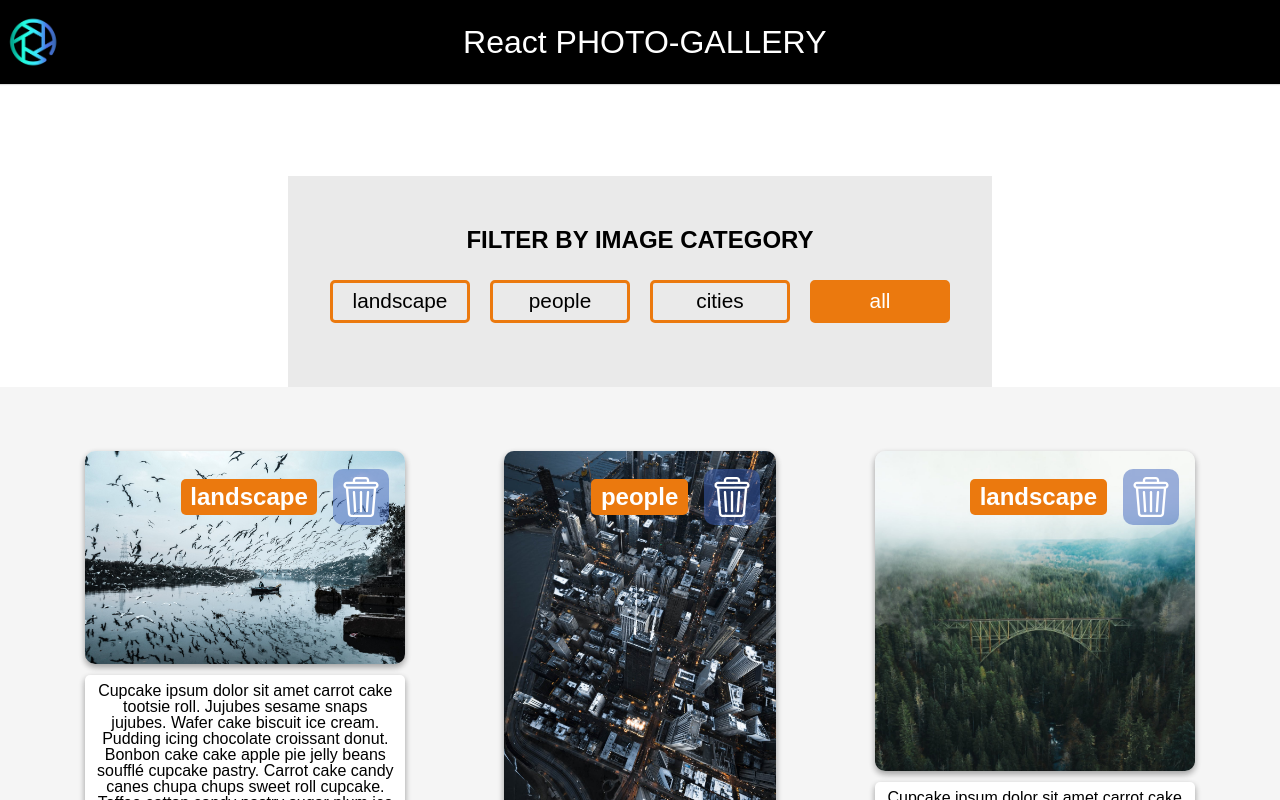
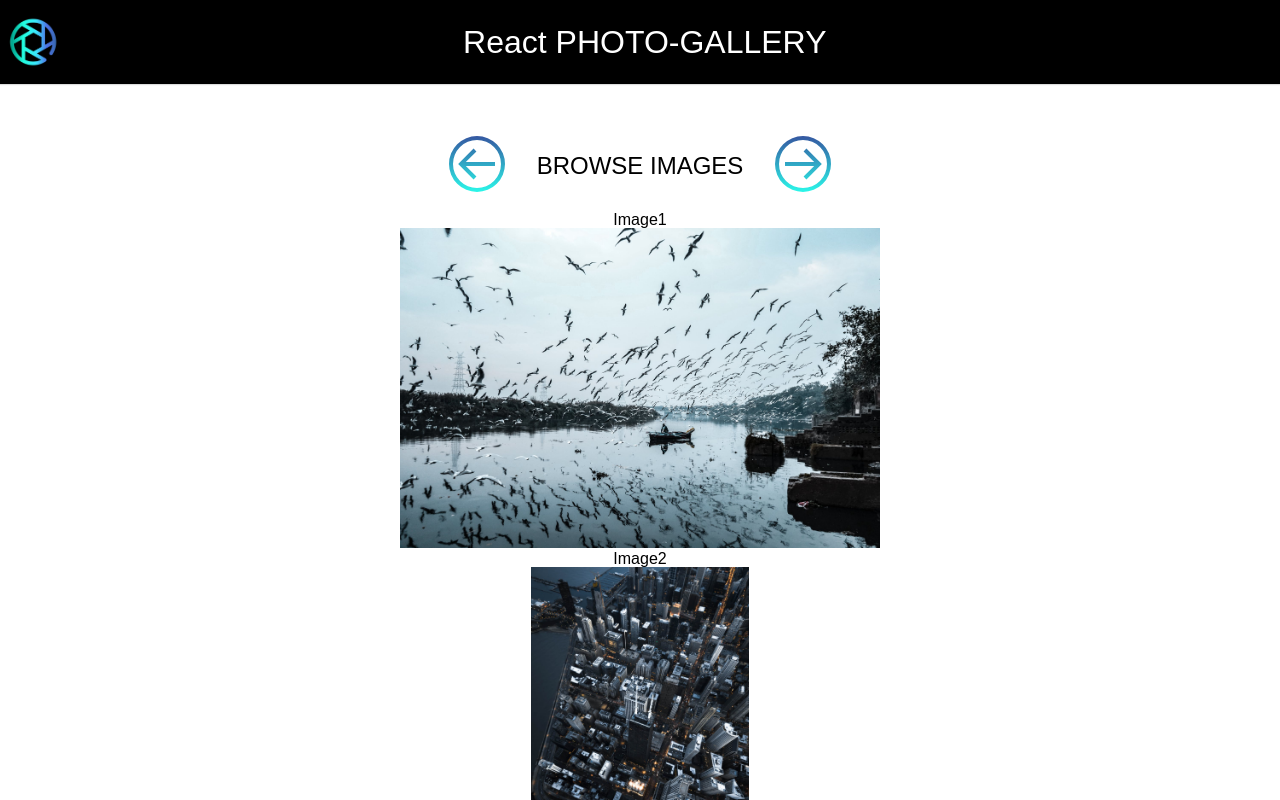
Before and after one commit to Moniaesz/pwa-react-image-gallery, a React (Create React App) app: page / in a window 1280 px wide. Shown: the top 800 px of the page. Built offline with nearby package versions, Linux system fonts and the light colour scheme.

Commit message:
slider skeleton

```diff
--- a/src/App.js
+++ b/src/App.js
@@ -5,6 +5,7 @@
 import sampleImages from './sampleImages';
 import FilterImages from './components/FilterImages/FilterImages';
 import AddImageForm from './components/AddImageForm/AddImageForm';
+import Slider from './components/Slider/Slider/Slider';
 
 const generateRandomID = function () {
   return '_' + Math.random().toString(36).substr(1, 8);
@@ -103,6 +104,7 @@
     <div className="App">
       <Header />
       <div className='main'>
+        <Slider images={images} />
         <FilterImages
           selectedCategory={selectedCategory}
           filterImages={filterImages}
--- /dev/null
+++ b/src/components/Slider/Slider/Slider.js
@@ -0,0 +1,22 @@
+import React from 'react';
+import SliderNav from '../SliderNav/SliderNav';
+
+function Slider ({ images }) {
+
+  return (
+    <section className='slider-section'>
+      <SliderNav/>
+      <ul className='slider-images__list'>
+      {
+        images.map((image) => (
+          <li key={image.id}>
+            <p>{image.title}</p>
+            <img src={image.src} alt={image.title} style={{height: '20rem'}}/>
+          </li>
+        ))}
+      </ul>
+    </section>
+  )
+}
+
+export default Slider;
--- /dev/null
+++ b/src/components/Slider/SliderNav/SliderNav.css
@@ -0,0 +1,19 @@
+/* Slider Nav*/
+.slider-nav__list {
+  display: flex;
+  justify-content: center;
+  align-items: center;
+  padding: 0.5rem;
+  width: fit-content;
+  border-radius: 5px;
+  margin: 0 auto 0.5rem auto;
+}
+.slider-nav__item {
+  font-size: 1.5rem;
+  margin: 0 1rem;
+  text-transform: uppercase;
+}
+.slider-nav__icon {
+  height: 3.5rem;
+  cursor: pointer;
+}
--- /dev/null
+++ b/src/components/Slider/SliderNav/SliderNav.js
@@ -0,0 +1,29 @@
+import React from 'react';
+import arrowLeft from '../../../assets/icons/arrow-left.svg';
+import arrowRight from '../../../assets/icons/arrow-right.svg';
+import './SliderNav.css';
+
+function SliderNav (s) {
+
+  return (
+    <nav className='slider-nav'>
+    <ul className='slider-nav__list'>
+      <li className='slider-nav__item'>
+        <img
+          src={arrowLeft}
+          alt='arrow left' className='slider-nav__icon arrow-left'
+        />
+      </li>
+      <li className='slider-nav__item'>Browse images</li>
+      <li className='slider-nav__item'>
+        <img
+          src={arrowRight}
+          alt='arrow left' className='slider-nav__icon arrow-right'
+        />
+      </li>
+    </ul>
+  </nav>
+  )
+}
+
+export default SliderNav;
```
Also changed, not shown: src/components/Slider/Slider/Slider.css (added), src/components/Slider/SliderImage/SliderImage.css (added), src/components/Slider/SliderImage/SliderImage.js (added).
